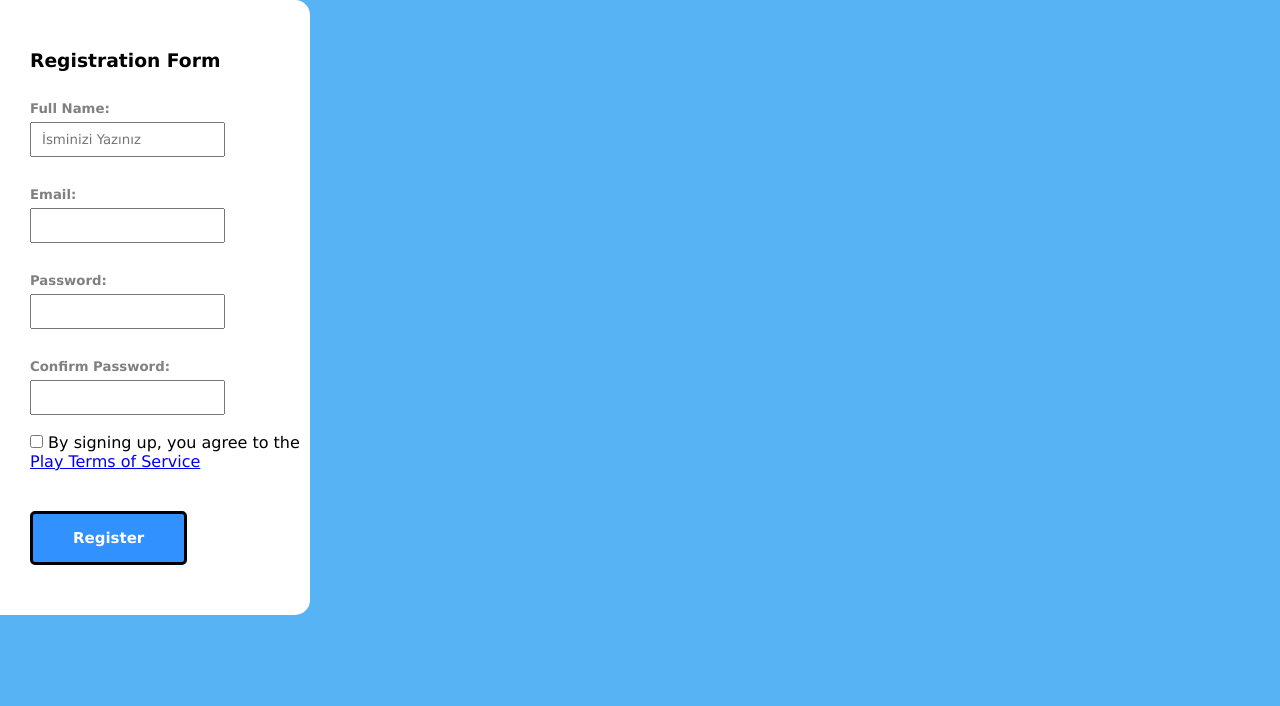
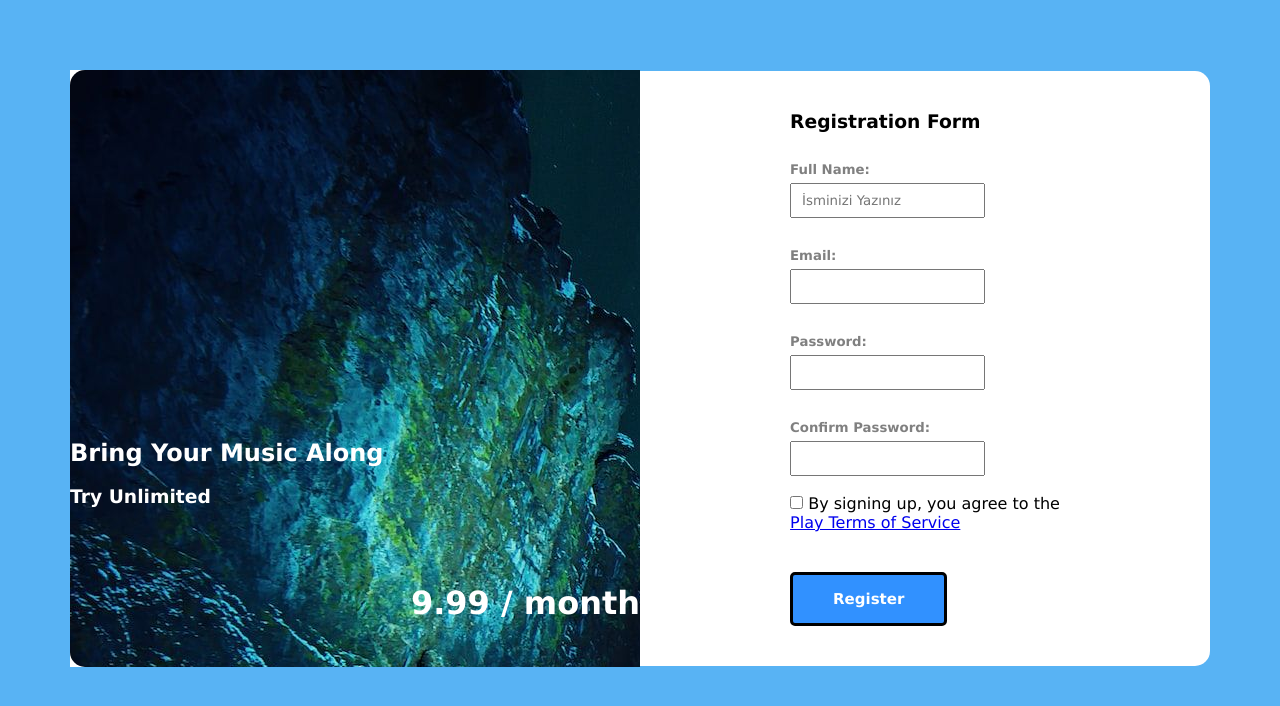
Before and after one commit to BatuBatu99/Project-1, a plain HTML site: page index.html in a window 1280 px wide. Drawn offline with Linux system fonts and the light colour scheme.

Commit message:
değisiklik

```diff
--- a/index.html
+++ b/index.html
@@ -1,49 +1,28 @@
 <!DOCTYPE html>
 <html lang="en">
+
 <head>
     <meta charset="UTF-8">
     <meta name="viewport" content="width=device-width, initial-scale=1.0">
     <title>Registration Form</title>
     <link rel="stylesheet" href="style.css">
 </head>
+
 <body>
-    <!-- <div class="form">
+    <div class="form">
         <div class="image">
-            <img src="image.jpg" alt="image">
-            <h2>Bring Your Music Along</h2>
-            <h3>Try Unlimited</h3>
-            <h1>9.99</h1>
-            <h4> / month</h4>
-        </div>
-        <div class="registeration">
-            <h2>Registration Form</h2>
-            <div class="name">
-                <h4>Full Name:</h4>
-                <input placeholder="İsminizi Yazınız">
+            <div class="image-text">
+                <h2>Bring Your Music Along</h2>
+                <br>
+                <h3>Try Unlimited</h3>
             </div>
-                <div class="email">
-                <h4>Email:</h4>
-                <input type="text">
-            </div>
-            <div class="password">
-                <h4>Password:</h4>
-                <input type="password">
-            </div>
-            <div class="confirm-password">
-                <h4>Confirm Password:</h4>
-                <input type="password">
-            </div>
-            <div class="checkbox">
-                <input type="checkbox">
-                <p> By signing up, you agree to the </p>
-                <a href="link"> Play Terms of Service </a>
-            </div>
-            <div class="register-btn">
-             <input class="btn" type="button" value="Register">
+            <div class="price">
+                <h1>9.99 / month</h1>
             </div>
         </div>
-    </div> -->
+    </div>
 
+    </div>
     <div class="form">
         <div class="registeration">
             <h3>Registration Form</h3>
@@ -51,7 +30,7 @@
                 <h5>Full Name:</h5>
                 <input placeholder="İsminizi Yazınız">
             </div>
-                <div class="email">
+            <div class="email">
                 <h5>Email:</h5>
                 <input type="text">
             </div>
@@ -70,10 +49,11 @@
                 <a href="https://www.google.com.tr/?hl=tr"> Play Terms of Service </a>
             </div>
             <div class="register-btn">
-             <input class="btn" type="button" value="Register">
+                <input class="btn" type="button" value="Register">
             </div>
         </div>
     </div>
-</div>
+    </div>
 </body>
+
 </html>
--- a/style.css
+++ b/style.css
@@ -7,38 +7,69 @@
 
 body {
     background-color: rgb(88, 179, 244);
+    display: flex;
+    justify-content: center;
+    align-items: center;
+    width: 100%;
+    padding: 70px;
 }
 
 
 img {
+    border-top-left-radius: 15px;
+    border-bottom-left-radius: 15px;
     width: 100%;
+
 
 }
 
 
 .form {
-width: fit-content;
-border-top-right-radius: 15px;
-border-bottom-right-radius: 15px;
-padding: 10px;
-background-color: white;
+    display: flex;
+    justify-content: center;
+    padding: auto;
+    width: 100%;
+    border-top-right-radius: 15px;
+    border-bottom-right-radius: 15px;
+    padding: 0px;
+    background-color: white;
+    padding-right: 0px;
 }
 
 .image {
+    background-image: url("image.jpg");
+    display: flex;
+    justify-content: center;
+    align-items: center;
+    width: 100%;
+    border-top-left-radius: 15px;
+    border-bottom-left-radius: 15px;
+    color:  rgb(88, 179, 244);
+    padding-top: 369px;
+}
+
+.image-text {
+    color: white;
+    margin-right: auto;
+    margin-bottom: 160px;
+
+}
+
+.price{
+    color: white;
+    margin-left: auto;
+    margin-top: 100px;
 
 }
 
 .registeration {
-    margin-top: 40px;
-    margin-bottom: 40px;
-    margin-left: 20px;
+    justify-content: center;
+    align-items: center;
+    margin: 40px 20px;
 }
 
 input {
-    padding-left: 10px;
-    padding-right: 10px;
-    padding-top: 8px;
-    padding-bottom: 8px;
+    padding: 8px 10px;
 }
 
 h5 {
@@ -56,7 +87,8 @@ h5 {
     margin-top: 30px;
     color: grey;
     font-style: normal;
-    }
+}
+
 .password {
     margin-top: 30px;
     color: gray;
@@ -69,7 +101,6 @@ h5 {
 }
 
 .checkbox {
-
 
 }
 
@@ -91,9 +122,6 @@ h5 {
     color: white;
     border-radius: 5px;
     font-size: 15px;
-    padding-left: 40px;
-    padding-right: 40px;
-    padding-top: 15px;
-    padding-bottom: 15px;
+    padding: 15px 40px;
     margin-top: 40px;
 }
```
